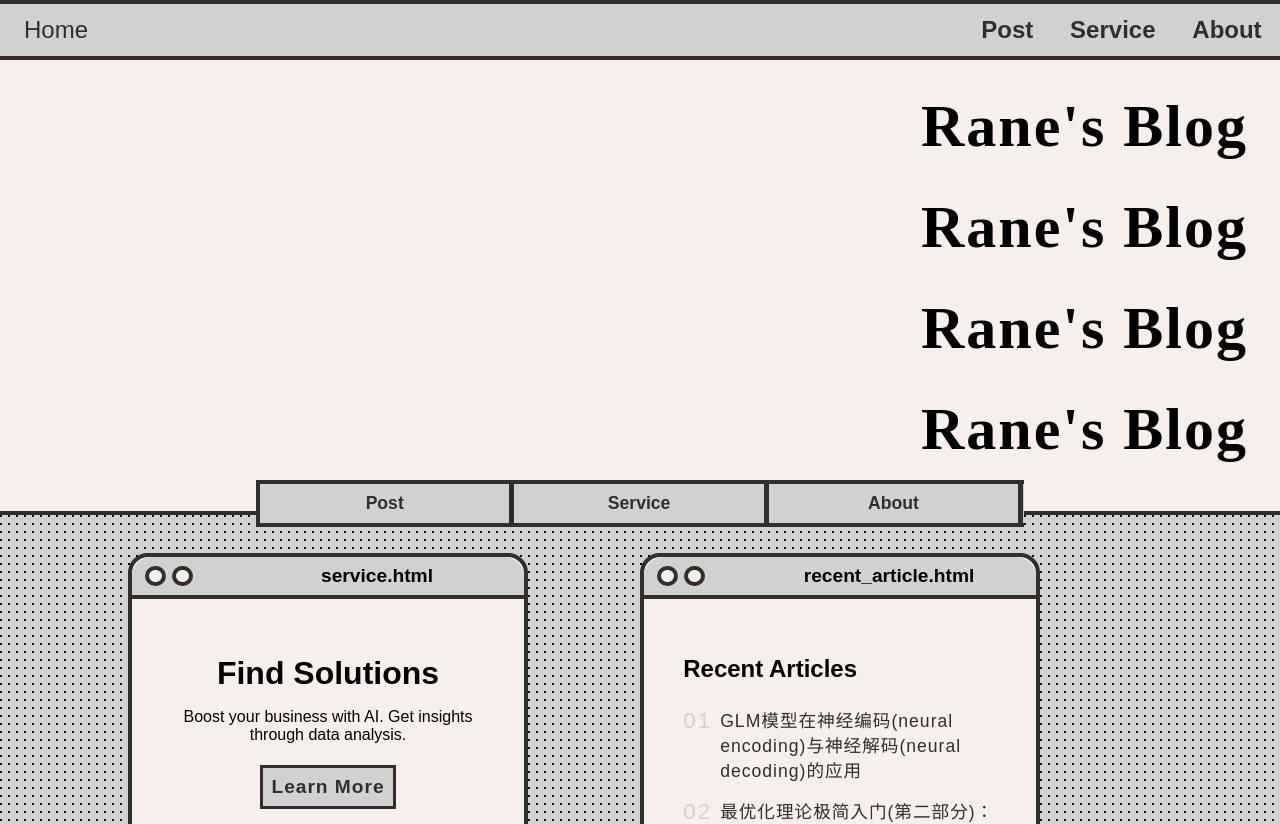
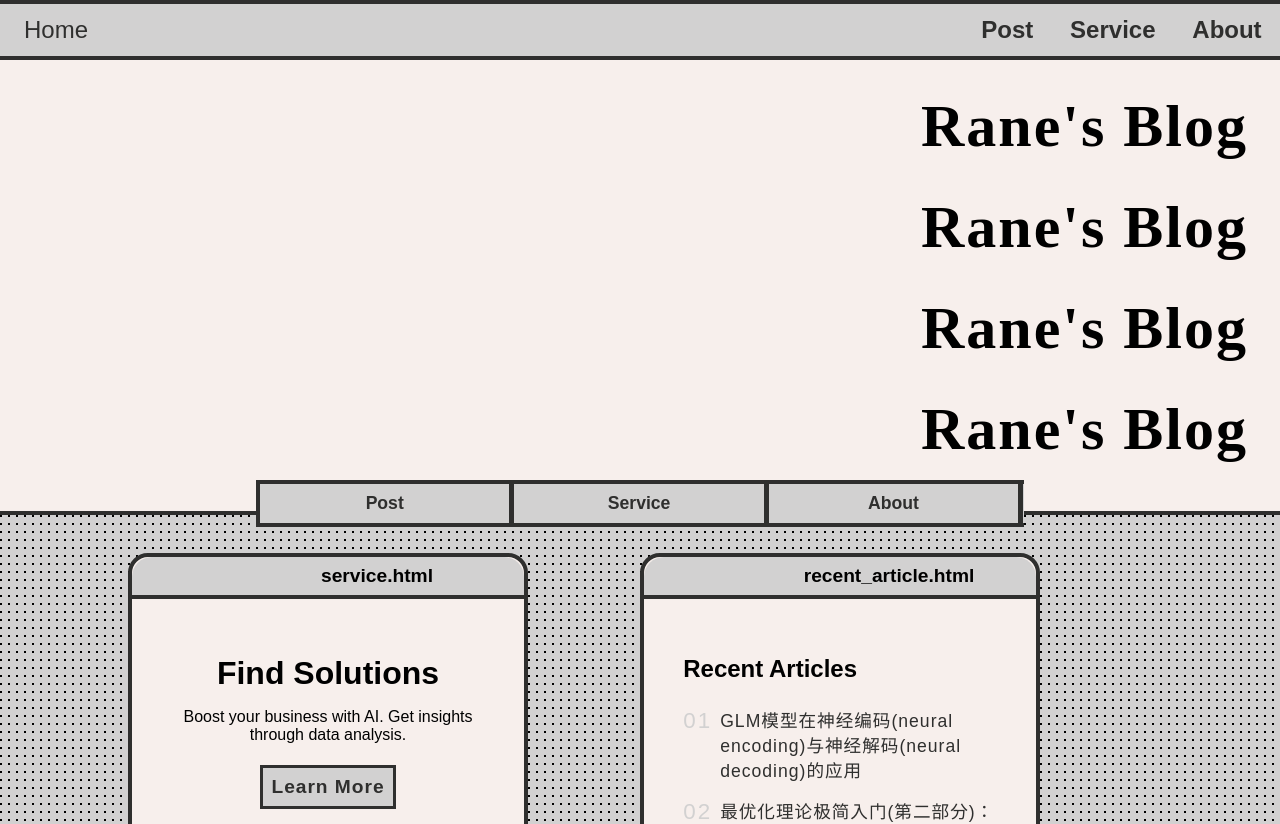
Before and after one commit to kisaragiRY/Rane-Blog, a React (Create React App) app: page / in a window 1280 px wide. Shown: the top 824 px of the page. Built offline with nearby package versions, Linux system fonts and the light colour scheme; a web font is replaced by a local one.

Commit message:
if window_display is not given, the dot is not displayed #1

```diff
--- a/src/Components/Window/window.js
+++ b/src/Components/Window/window.js
@@ -4,6 +4,7 @@ import './window.css';
 
 export default function Window(props){
     const [clickCount, setClickCount] = useState(1)
+    const dot_ref = useRef(null);
 
     var window_style = {
         width: props.window_width,
@@ -23,14 +24,19 @@ export default function Window(props){
             props.window_display("none")
         }
     }
+    useEffect(()=>{
+        if(!props.window_display){
+            dot_ref.current.style.display = "none"
+        }
+    })
 
     return(
         <Draggable>
-        <div  id={props.id} className='window-wrapper' style = {window_style} onClick={window_click_handler}>
+        <div  className='window-wrapper' style = {window_style} onClick={window_click_handler}>
             <div className='window-header' >
                 <div className='header-button'>
-                    <span className='dot' onClick={dot1_click_handler}></span>
-                    <span className='dot'></span>
+                    <span ref = {dot_ref} className='dot' onClick={dot1_click_handler}></span>
+                    {/* <span className='dot'></span> */}
                 </div>
                 <span>{props.window_name}</span>
             </div>
```
